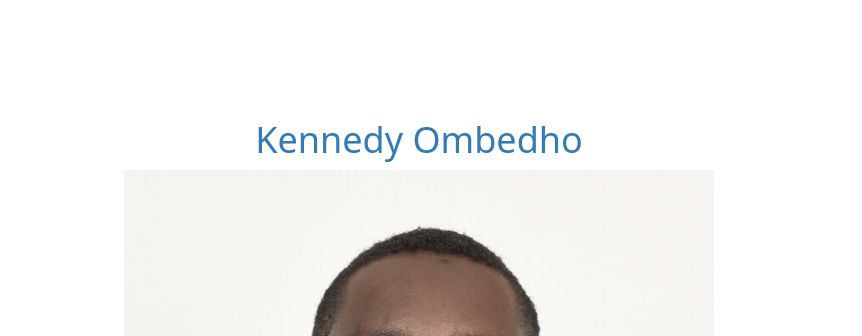
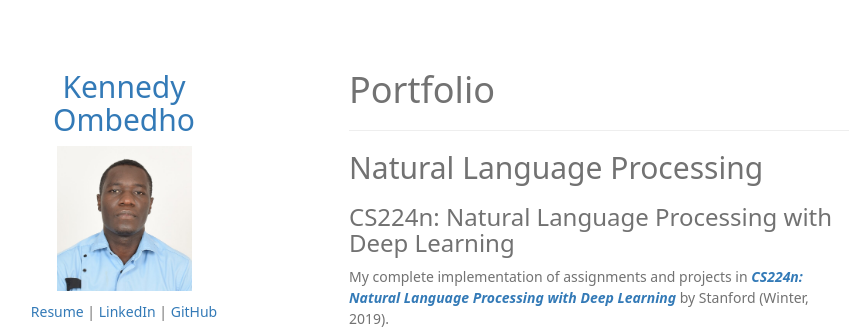
Before and after one commit to KenCBonyo/kennedy-omobedho-profile, a Flask app: page / in a window 1280 px wide. Shown: the top 336 px of the page, without its empty margins (221-1083 px from the left). Run offline with Flask 2, Linux system fonts and the light colour scheme.

Commit message:
Resume,linked and Github url's added

```diff
--- a/templates/home.html
+++ b/templates/home.html
@@ -4,9 +4,8 @@
     <meta charset="utf-8">
     <meta http-equiv="X-UA-Compatible" content="IE=edge">
     <meta name="viewport" content="width=device-width, initial-scale=1">
-    <title>Kennedy Ombedho</title>
     <!-- Begin Jekyll SEO tag v2.6.1 -->
-    <title>Portfolio | Chris Tran</title>
+    <title>Portfolio | Kennedy Ombedho</title>
     <meta name="generator" content="Jekyll v3.8.5" />
     <meta property="og:title" content="Portfolio" />
     <meta property="og:locale" content="en_US" />
@@ -24,24 +23,40 @@
         padding: 50px;
         font: 14px/1.5 "Noto Sans", "Helvetica Neue", Helvetica, Arial, sans-serif;
         color: #727272;
-        font-weight: 400;
-}
+        font-weight: 400;}
+
       .center {
   display: block;
   margin-left: auto;
   margin-right: auto;
-  width: 50%;
-}
+  width: 50%;}
+
+      section {
+        width: 500px;
+        float: right;
+        padding-bottom: 50px;
+      }
+
+      header {
+        width: 270px;
+        float: left;
+        position: fixed;
+        -webkit-font-smoothing: subpixel-antialiased;
+        }
+      .wrapper {
+        width: 860px;
+        margin: 0 auto;}
+
     </style>
   </head>
   <body>
-    {%include 'nav.html'%}
+<!--     {%include 'nav.html'%} -->
     <div class="wrapper">
     <header>
-        <h1><a href="index.html"><p align="center"> Kennedy Ombedho </p></a></h1>
+        <h2><a href="https://kennedy-omobedho-profile.kencarson.repl.co/"><p align="center"> Kennedy Ombedho </p></a></h2>
         <img src="/static/ken_pic.jpeg" alt="Logo" class="center"/>
-        <p><p align="center"> <a href="pdf/resume.pdf">Resume</a> | <a href="https://www.linkedin.com/in/chriskhanhtran/">LinkedIn</a> | <a href="https://github.com/chriskhanhtran">GitHub</a> </p>
-        <p align="justify"> I am pursing Msc. in Statistics at Jomokenyatta University of Agriculture and Technology(JKUAT). I am currently a Data Science Intern at Explore AI with a focus on Hydraulic simulation(water utilities) and Machine learning. <br><br> I am pursing Msc. in Statistics at Jomokenyatta University of Agriculture and Technology(JKUAT). I am currently a Data Science Intern at Explore AI with a focus on Hydraulic simulation(water utilities) and Machine learning. <br><br> </p></p>
+        <p><p align="center"> <a href="static/Kennedy_Ombedho.pdf">Resume</a> | <a href="www.linkedin.com/in/kennedy-ombedho">LinkedIn</a> | <a href="https://github.com/KenCBonyo?tab=repositories">GitHub</a> </p>
+        <p align="justify"> I am pursing Msc. in Statistics at Jomokenyatta University of Agriculture and Technology(JKUAT). I am currently a Data Science Intern at Explore AI with a focus on Hydraulic simulation and Water distribution network stress testing and Machine learning. <br><br>  <br><br> </p></p>
       </header>
       <section>
         <h1 id="portfolio">Portfolio</h1>
```
Also changed, not shown: 1 other file.
